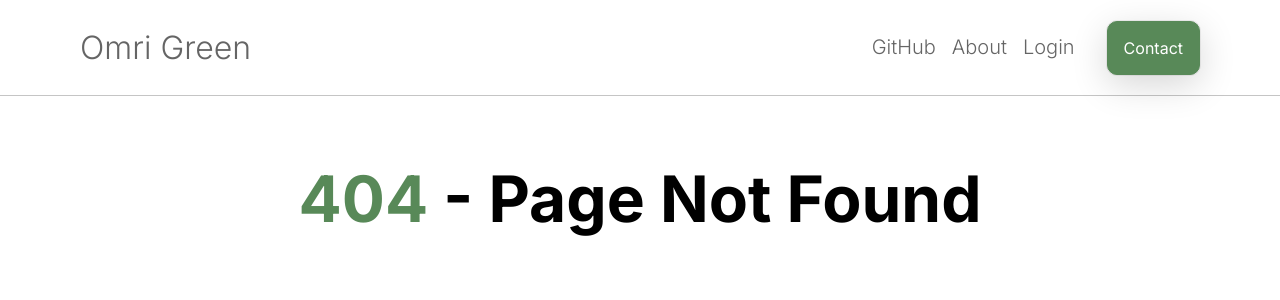
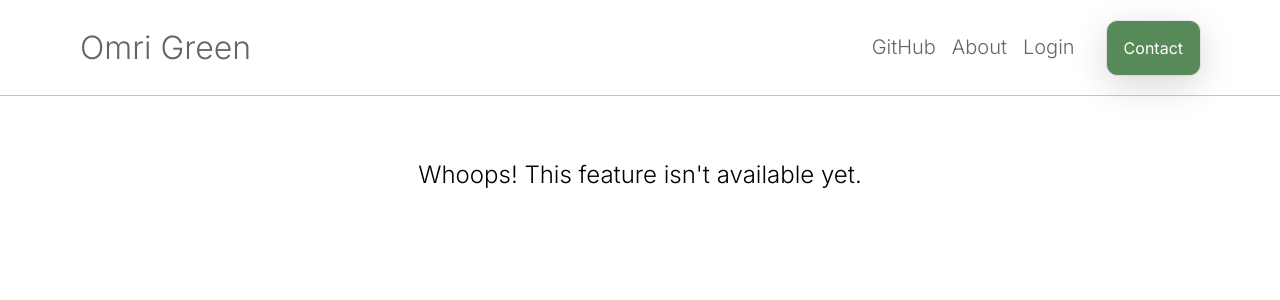
Before and after one commit to OGreeni/ogreeni-blog, a Next.js app: page /login in a window 1280 px wide. Before the commit this address had no page. Shown: the top 300 px of the page. Built offline with nearby package versions, Linux system fonts and the light colour scheme.

Commit message:
feat: add login feature unavailable page

```diff
--- /dev/null
+++ b/pages/login.module.css
@@ -0,0 +1,5 @@
+.unavailable {
+  margin-top: 10rem;
+  text-align: center;
+  font-size: 1.5rem;
+}
--- /dev/null
+++ b/pages/login.tsx
@@ -0,0 +1,13 @@
+import React from 'react';
+
+import styles from './login.module.css';
+
+const Login = () => {
+  return (
+    <div className={styles.unavailable}>
+      Whoops! This feature isn't available yet.
+    </div>
+  );
+};
+
+export default Login;
```
